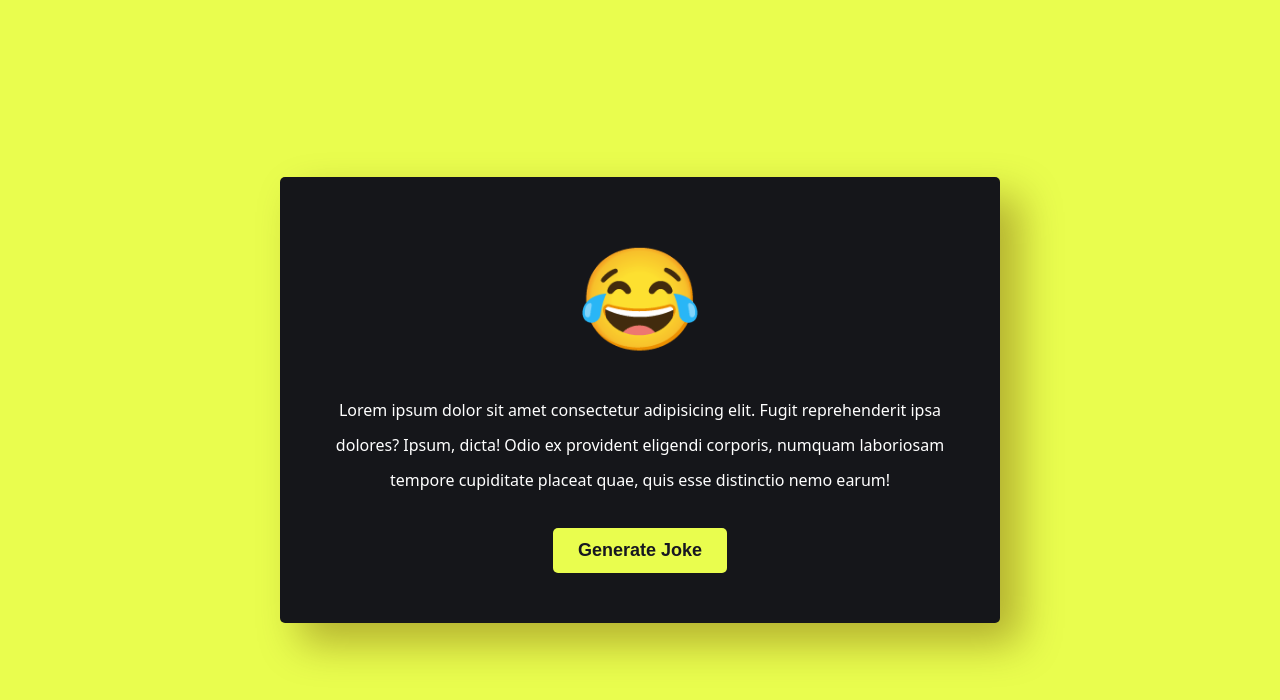
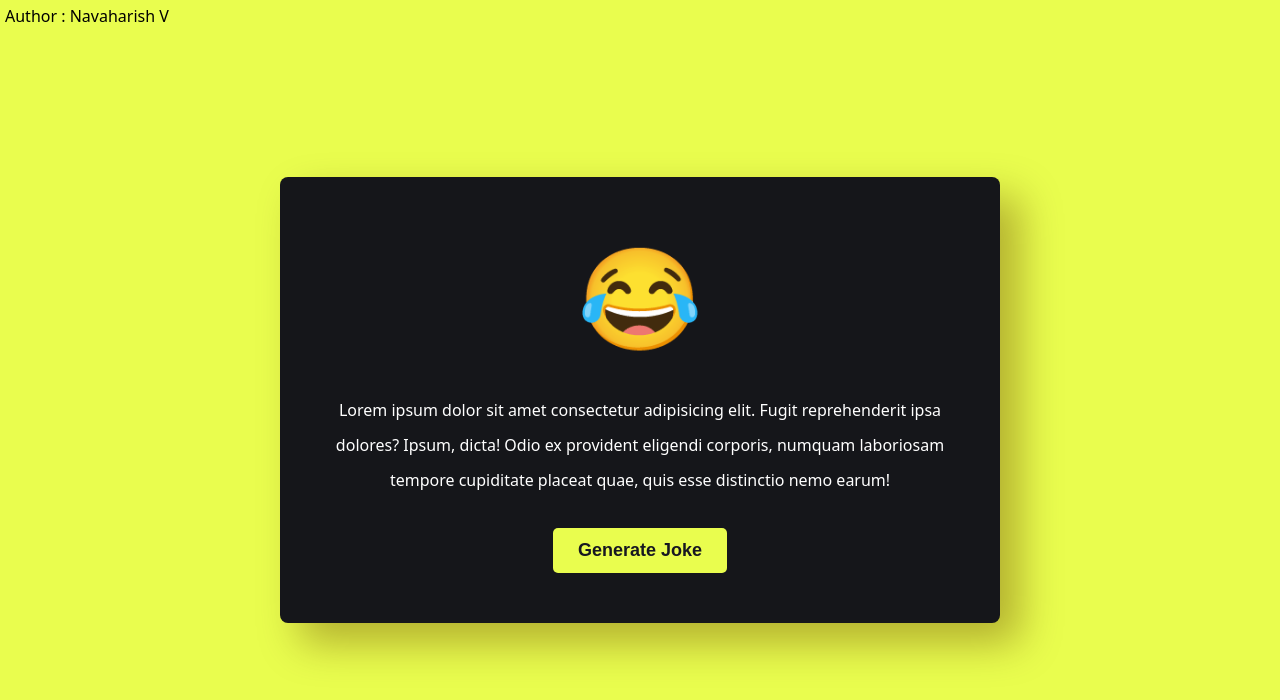
Before and after one commit to Navaharish/Joke-generator-API, a plain HTML site: page index.html in a window 1280 px wide. Drawn offline with Linux system fonts and the light colour scheme; no server answers.

Commit message:
added Author name

```diff
--- a/index.html
+++ b/index.html
@@ -20,7 +20,7 @@
         </div>
         <button type="button" class="joke_container_btn" id="generator_btn">Generate Joke</button>
     </div>
-
+    <footer style="padding: 5px 5px;">Author : Navaharish V</footer>
 </body>
 <script src="./index.js"></script>
 
--- a/style.scss
+++ b/style.scss
@@ -8,9 +8,9 @@ $primary_color : rgb(233, 253, 78);
 
 body {
     background-color: $primary_color;
+    font-family: system-ui, -apple-system, BlinkMacSystemFont, 'Segoe UI', Roboto, Oxygen, Ubuntu, Cantarell, 'Open Sans', 'Helvetica Neue', sans-serif;
 
     .joke_container {
-        font-family: system-ui, -apple-system, BlinkMacSystemFont, 'Segoe UI', Roboto, Oxygen, Ubuntu, Cantarell, 'Open Sans', 'Helvetica Neue', sans-serif;
         width: 80vmin;
         padding: 50px 40px;
         background-color: #15161a;
@@ -18,7 +18,7 @@ body {
         transform: translate(-50%, -50%);
         top: 50%;
         left: 50%;
-        border-radius: 5px;
+        border-radius: 8px;
         box-shadow: 20px 20px 40px rgba(97, 63, 0, 0.4);
 
         &_logo {
```
Also changed, not shown: CSS/style.css, 1 other file.
